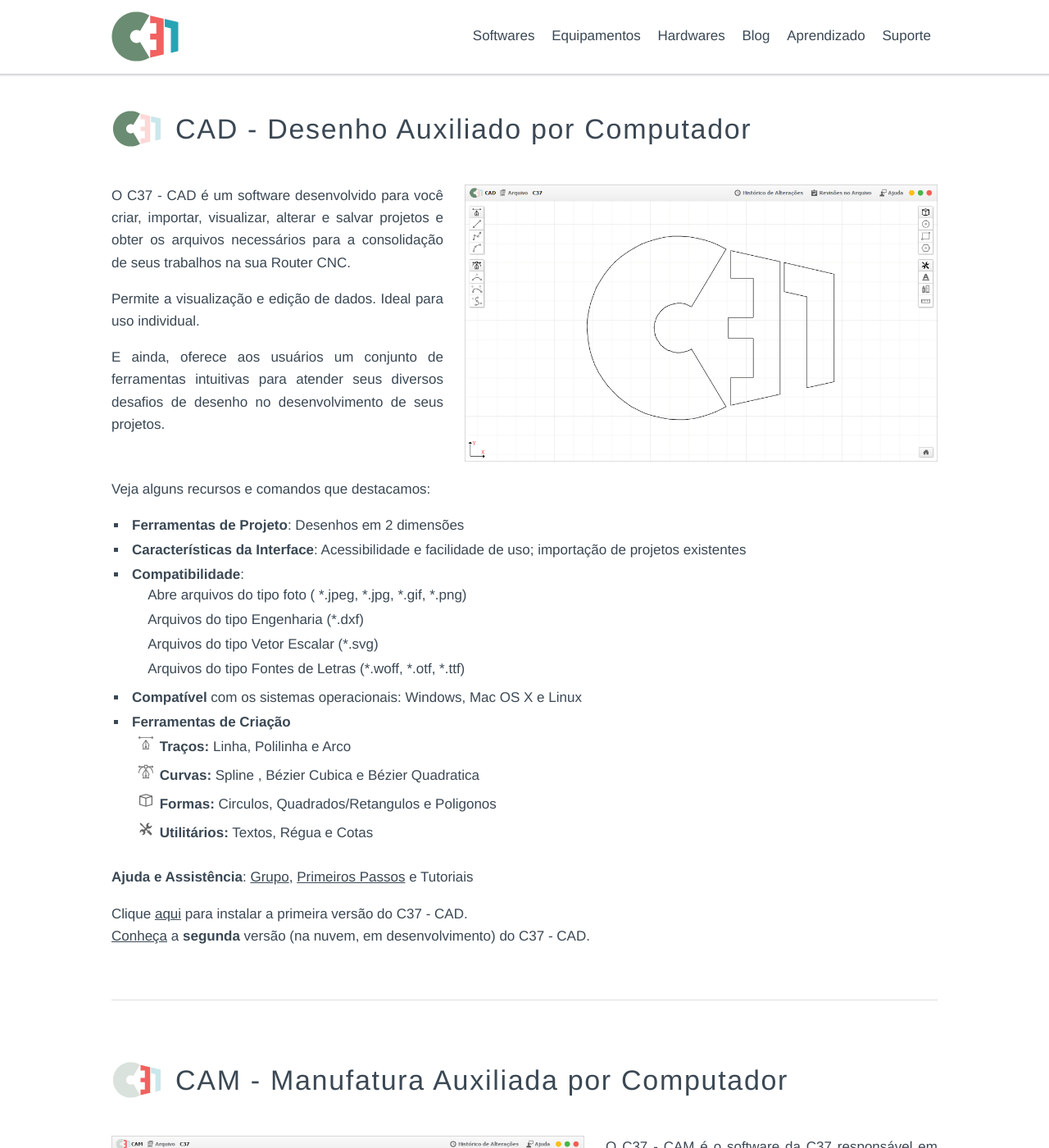
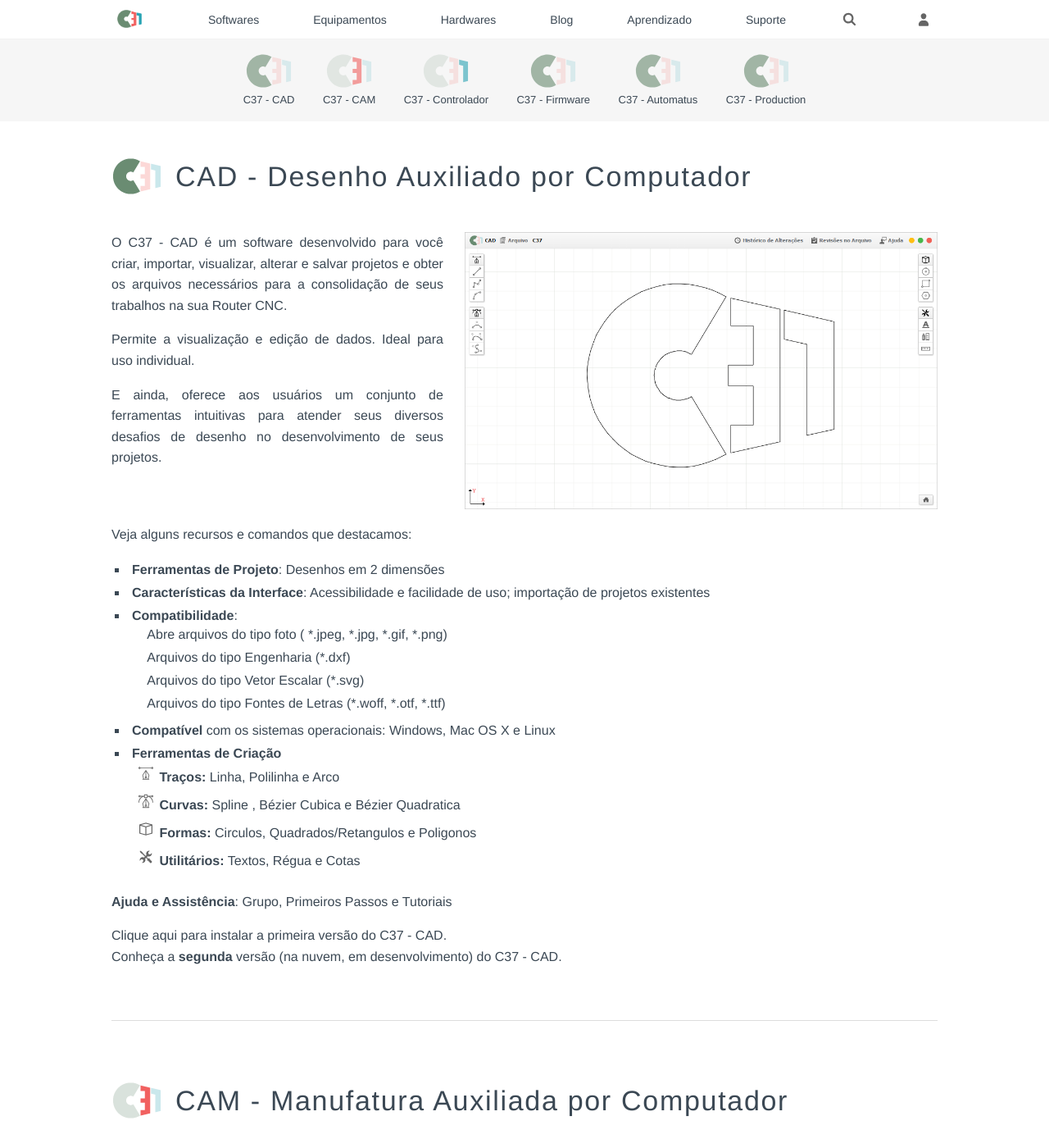
Before and after one commit to C37/website, a Jekyll site: the page built from software/index.html, in a window 1280 px wide and 1400 px high. Shown: the whole window at 82% size. Built offline with Jekyll 4.4.1, drawn with Linux system fonts in a browser that asks for light colours; nearby versions of some CDN libraries; comment, search, counter and statistics services are not loaded.

Commit message:
- trabalhando em novo header - trabalhando em novo nav para podutos

```diff
--- a/_includes/header.html
+++ b/_includes/header.html
@@ -1,5 +1,49 @@
-<a class="scroll-point pt-top" id="top"></a>
-<div id="header">
+<a class="scroll-point pt-top" id="site-initial"></a>
+
+
+
+<header>
+    <div class="show-sm">
+        <div id="nav-toggle-box">
+            <div id="nav-toggle-brand">
+                <a href="/">Minha conta</a>
+            </div>
+            <a href="#" id="nav-toggle" data-component="toggleme" data-target="#top" data-loaded="true"><i class="kube-menu"></i></a>
+        </div>
+    </div>
+    <div id="top" class="hide-sm">
+        <nav id="top-nav-main">
+            <ul>
+                <li>
+                    <div id="top-brand">
+                        <a href="/"></a>
+                    </div>
+
+                </li>
+                <li><a href="/software/">Softwares</a></li>
+                <li><a href="/equipment/">Equipamentos</a></li>
+                <li><a href="/hardware/">Hardwares</a></li>
+                <li><a href="/blog/">Blog</a></li>
+                <li><a href="/learning/">Aprendizado</a></li>
+                <li><a href="/support/">Suporte</a></li>
+                <li>
+                    <i class="icon-search-header"></i>
+                </li>
+                <li>
+                    <i class="icon-user-header"></i>
+                </li>
+            </ul>
+        </nav>
+    </div>
+</header>
+
+
+
+
+
+
+
+<!--<div id="header">
 
     <div class="wrap">
         {% if page.url != "/" %}
@@ -11,23 +55,17 @@
             <a href="/software/">Softwares</a>
             <a href="/equipment/">Equipamentos</a>
             <a href="/hardware/">Hardwares</a>
-            <!--<a href="/suggestion/">Sugestões Criativas</a>-->
             <a href="/blog/">Blog</a>
             <a href="/learning/">Aprendizado</a>
             <a href="/support/">Suporte</a>
-            <!--<a href="mailto:vendas@c37.co?Subject=Compra C37 - Router CNC - Híbrida" target="_top" class="button-buy" style="margin-left: 12px">Comprar</a>-->
         </div>
         <form class="menu-dropdown">
             <select id="menu-dropdown" onchange="location = this.options[this.selectedIndex].value;" style="width: 147px">
                         <option value="#router-cnc">Router CNC</option>
                         <option value="#cad">Softwares</option>
                         <option value="#our-clients">Nossos Clientes</option>
-                        <!--                        <option value="#cad">CAD</option>
-                                                <option value="#cam">CAM</option>
-                                                <option value="#controller">Controlador</option>-->
                         <option value="#support">Suporte & Assistência Técnica</option>
                         <option value="mailto:vendas@c37.co?Subject=Compra C37 - Router CNC - Híbrida">Comprar</option>
-                        <!--<option value="http://produto.mercadolivre.com.br/MLB-725940655-fresadora-router-cnc-70-x-45-x-05-softwares-completa-_JM">Comprar</option>-->
                     </select>
             <script>
                 document.querySelector('#menu-dropdown').addEventListener('change', function (event) {
@@ -54,4 +92,9 @@
     <div class="shadow"></div>
 
 </div>
-<div class="header-placeholder"></div>
+-->
+
+
+
+
+<!--<div class="header-placeholder"></div>-->
--- a/assets/css/master.css
+++ b/assets/css/master.css
@@ -7,6 +7,14 @@
 body,
 a {
     color: #3b4854;
+    text-decoration: none;
+}
+
+
+
+a{
+    cursor: pointer! important;
+
 }
 /** LESS **/
 
@@ -48,7 +56,7 @@
 h4,
 input,
 button {
-    font-size: 17px;
+    font-size: 16px;
     font-family: 'HelveticaNeue-Light', Helvetica, Arial, sans-serif;
     font-weight: 300;
 }
@@ -2163,3 +2171,123 @@
     max-width: 25em;
   }
 }
+
+
+
+
+
+
+
+
+
+
+
+
+
+
+header{
+    border-bottom: 1px solid rgba(0, 0, 0, 0.05);
+
+}
+
+
+
+#top {
+    display: flex;
+    align-items: center;
+    max-width: 1024px;
+    height: 47px;
+    margin: 0 auto;
+}
+
+
+
+/*https://css-tricks.com/almanac/properties/j/justify-content/*/
+
+#top #top-brand a {
+    margin-top: 3px;
+    width: 60px;
+    height: 47px;
+    background:url(../img/logo.png) no-repeat center/50%;
+}
+
+@media only screen and (-webkit-min-device-pixel-ratio: 2),
+only screen and (min--moz-device-pixel-ratio: 2),
+only screen and (-o-min-device-pixel-ratio: 2 / 1),
+only screen and (min-device-pixel-ratio: 2),
+only screen and (min-resolution: 192dpi),
+only screen and (min-resolution: 2dppx) {
+    #top #top-brand span,
+    #top #top-brand a {
+        /*background-image: url("../img/common/logo-2x.png");*/
+        background-size: 70px auto;
+    }
+}
+
+#top ul {
+    display: flex;
+    align-items: center;
+  justify-content: space-between;
+  list-style: none;
+}
+
+#top #top-nav-main {
+    width: 100%;
+}
+
+#top #top-nav-main a {
+    font-size: 14px;
+    text-decoration: none;
+    display: inline-block;
+    color: #3b4854;
+    cursor: pointer;
+}
+
+#top #top-nav-main a:hover {
+    -moz-transition: all linear 0.2s;
+    transition: all linear 0.2s;
+    color:#599bcd;
+}
+
+
+
+@media (min-width: 768px) {
+    .show-sm {
+        display: none !important;
+    }
+}
+
+@media (max-width: 768px) {
+    .hide-sm {
+        display: none !important;
+    }
+}
+
+
+
+
+
+
+.icon-user-header:hover{
+    -moz-transition: all linear 0.2s;
+    transition: all linear 0.2s;
+    color:#599bcd;
+}
+
+
+.icon-user-header {
+    background: url('../img/icon/user.svg') no-repeat center/100%;
+    width: 20px;
+    height: 20px;
+    vertical-align: middle;
+    margin-right: 15px;
+    cursor: pointer;
+
+}
+.icon-search-header {
+    background: url('../img/icon/search.svg') no-repeat center/95%;
+    width: 20px;
+    height: 20px;
+    vertical-align: middle;
+    cursor: pointer;
+}
--- a/software/index.html
+++ b/software/index.html
@@ -2,6 +2,152 @@
 layout: base
 title: Softwares
 ---
+
+
+
+<style>
+
+
+
+.chapternav {
+    background: rgba(242,242,242,0.7);
+    overflow: hidden;
+    padding: 0;
+    padding-top: 11px;
+    padding-bottom: 12px;
+    position: relative;
+    text-align: center;
+    width: 100%;
+    height: 77px;
+    z-index: 9987
+}
+
+
+
+
+.chapternav-items {
+    list-style: none;
+    margin: 0 34px;
+    overflow-x: auto;
+    overflow-y: hidden;
+    -webkit-overflow-scrolling: touch;
+    padding-bottom: 50px;
+    white-space: nowrap
+}
+
+
+.chapternav-item {
+    display: inline-block;
+        font-size: 13px;
+    padding: 0 15px;
+
+    animation: chapternav-slidein 350ms backwards;
+
+}
+
+
+.icon-nav-cad {
+    display: block;
+    background: url('../assets/img/logo-cad.svg') no-repeat center/100%;
+    width: 60px;
+    height: 55px;
+    margin: 0 auto;
+}
+.icon-nav-cam {
+    display: block;
+    background: url('../assets/img/logo-cam.svg') no-repeat center/100%;
+    width: 60px;
+    height: 55px;
+    margin: 0 auto;
+}
+.icon-nav-controller {
+    display: block;
+    background: url('../assets/img/logo-controller.svg') no-repeat center/100%;
+    width: 60px;
+    height: 55px;
+    margin: 0 auto;
+}
+
+
+@keyframes chapternav-slidein {
+    0% {
+        opacity: 0
+    }
+
+    1% {
+        -webkit-transform: translateX(160px);
+        transform: translateX(160px)
+    }
+
+    100% {
+        opacity: 1;
+        -webkit-transform: translateX(0);
+        transform: translateX(0)
+    }
+}
+
+
+
+
+</style>
+
+<nav class="chapternav">
+
+    <ul class="chapternav-items">
+
+        <li class="chapternav-item">
+            <a href="/software/cad.html">
+                <i class="icon-nav-cad"></i>
+                <span>C37 - CAD</span>
+            </a>
+        </li>
+        <li class="chapternav-item">
+            <a href="/software/cam.html">
+                <i class="icon-nav-cam"></i>
+                <span>C37 - CAM</span>
+            </a>
+        </li>
+        <li class="chapternav-item">
+            <a href="/software/controller.html">
+                <i class="icon-nav-controller"></i>
+                <span>C37 - Controlador</span>
+            </a>
+        </li>
+        <li class="chapternav-item">
+            <a href="/software/cad.html">
+                <i class="icon-nav-cad"></i>
+                <span>C37 - Firmware</span>
+
+            </a>
+        </li>
+        <li class="chapternav-item">
+            <a href="/software/cad.html">
+                <i class="icon-nav-cad"></i>
+                <span>C37 - Automatus</span>
+            </a>
+        </li>
+        <li class="chapternav-item">
+            <a href="/software/cad.html">
+                <i class="icon-nav-cad"></i>
+                <span>C37 - Production</span>
+            </a>
+        </li>
+
+
+
+
+    </ul>
+
+
+</nav>
+
+
+
+
+
+
+
+
 
 <div class="wrap">
     <h2 class="icon icon-cad">CAD - Desenho Auxiliado por Computador </h2>
```
Also changed, not shown: assets/img/icon/search.svg (added), assets/img/icon/user-signin.svg (added), assets/img/icon/user-signup.svg (added), assets/img/icon/user.svg (added), assets/img/logo-cad.svg (added), assets/img/logo-cam.svg (added), assets/img/logo-controller.svg (added), software/automatus-cloud.html (deleted), software/automatus-desktop.html (deleted), software/automatus.html (added), software/controller-cloud.html (deleted), software/controller-desktop.html (deleted), software/controller.html (added).
